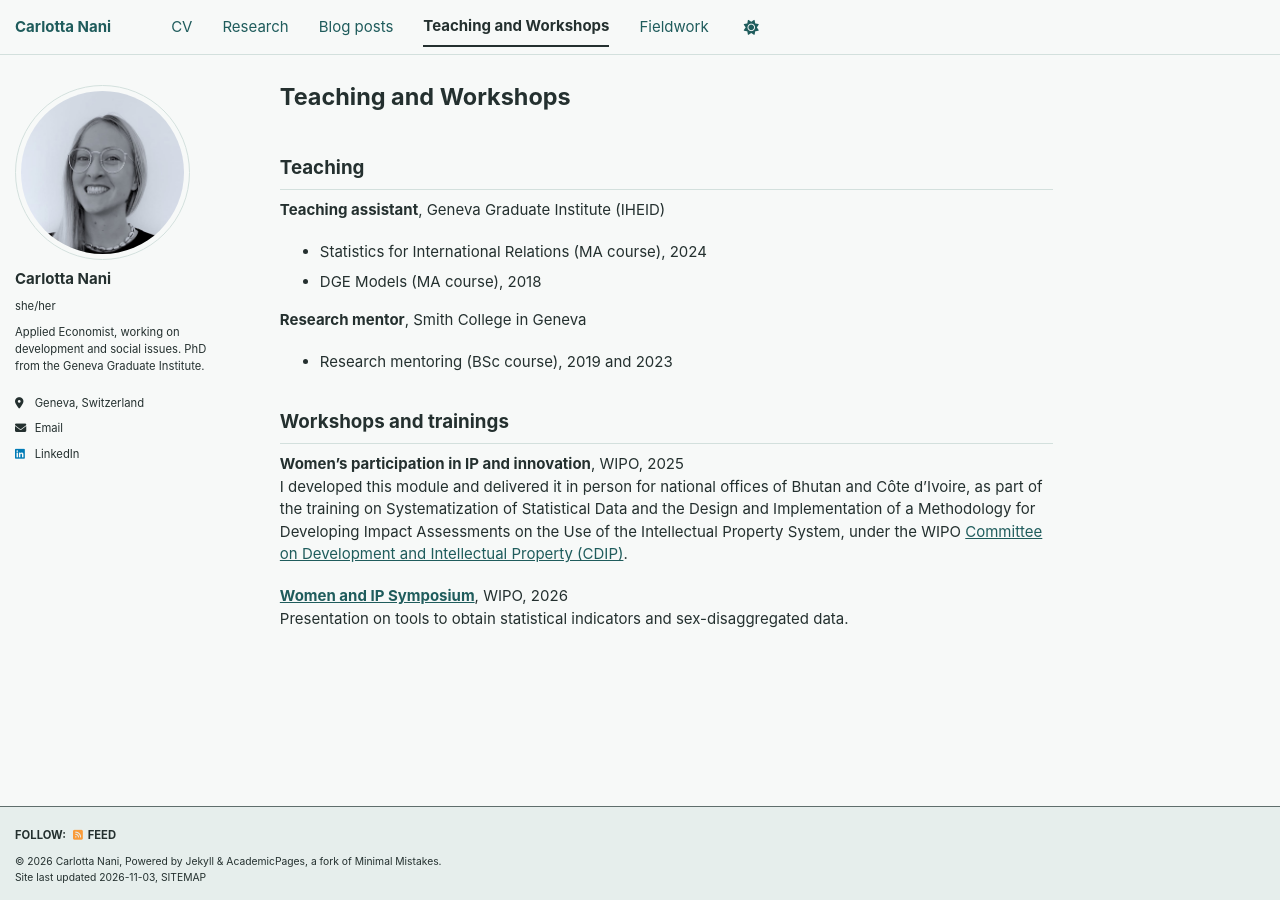
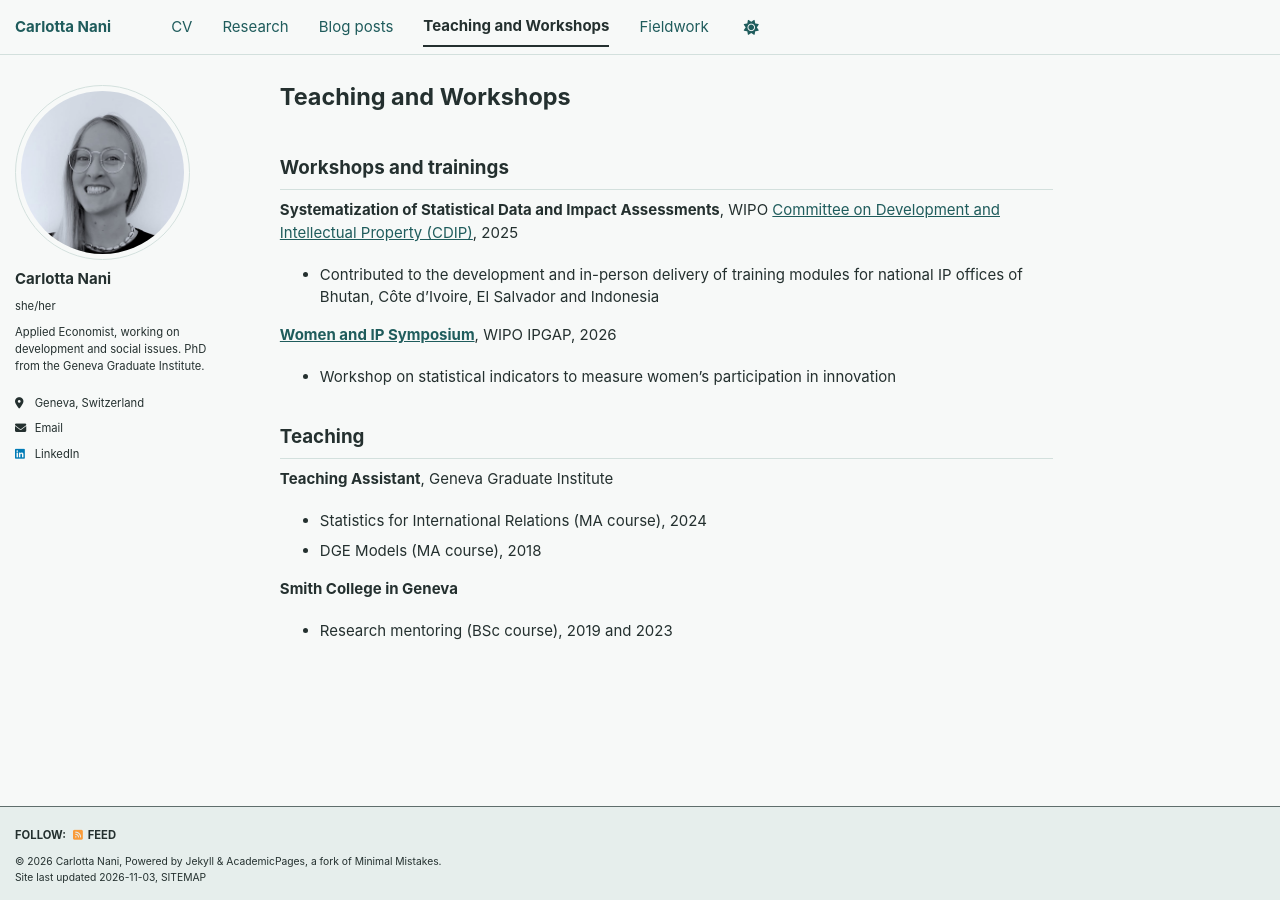
Before and after one commit to carlotta-nani/carlotta-nani.github.io, a Jekyll site: the page built from _pages/teaching.md, in a window 1280 px wide. Built offline with Jekyll 4.4.1, drawn with Linux system fonts in a browser that asks for light colours; a script bundle is joined from its source files by our own code; a style sheet for code colours, icons or effects is not loaded.

Commit message:
Add files via upload

```diff
--- a/_pages/teaching.md
+++ b/_pages/teaching.md
@@ -5,19 +5,19 @@ permalink: /teaching/
 author_profile: true
 ---
 
+## Workshops and trainings
+
+**Systematization of Statistical Data and Impact Assessments**, WIPO [Committee on Development and Intellectual Property (CDIP)](https://www.wipo.int/en/web/cdip), 2025
+- Contributed to the development and in-person delivery of training modules for national IP offices of Bhutan, Côte d'Ivoire, El Salvador and Indonesia
+
+**[Women and IP Symposium](https://www.wipo.int/en/web/women/symposium/2026)**, WIPO IPGAP, 2026
+- Workshop on statistical indicators to measure women's participation in innovation
+
 ## Teaching
 
-**Teaching assistant**, Geneva Graduate Institute (IHEID)
+**Teaching Assistant**, Geneva Graduate Institute
 - Statistics for International Relations (MA course), 2024
 - DGE Models (MA course), 2018
 
-**Research mentor**, Smith College in Geneva
+**Smith College in Geneva**
 - Research mentoring (BSc course), 2019 and 2023
-
-## Workshops and trainings
-
-**Women's participation in IP and innovation**, WIPO, 2025
-I developed this module and delivered it in person for national offices of Bhutan and Côte d'Ivoire, as part of the training on Systematization of Statistical Data and the Design and Implementation of a Methodology for Developing Impact Assessments on the Use of the Intellectual Property System, under the WIPO [Committee on Development and Intellectual Property (CDIP)](https://www.wipo.int/en/web/cdip).
-
-**[Women and IP Symposium](https://www.wipo.int/en/web/women/symposium/2026)**, WIPO, 2026
-Presentation on tools to obtain statistical indicators and sex-disaggregated data.
```
